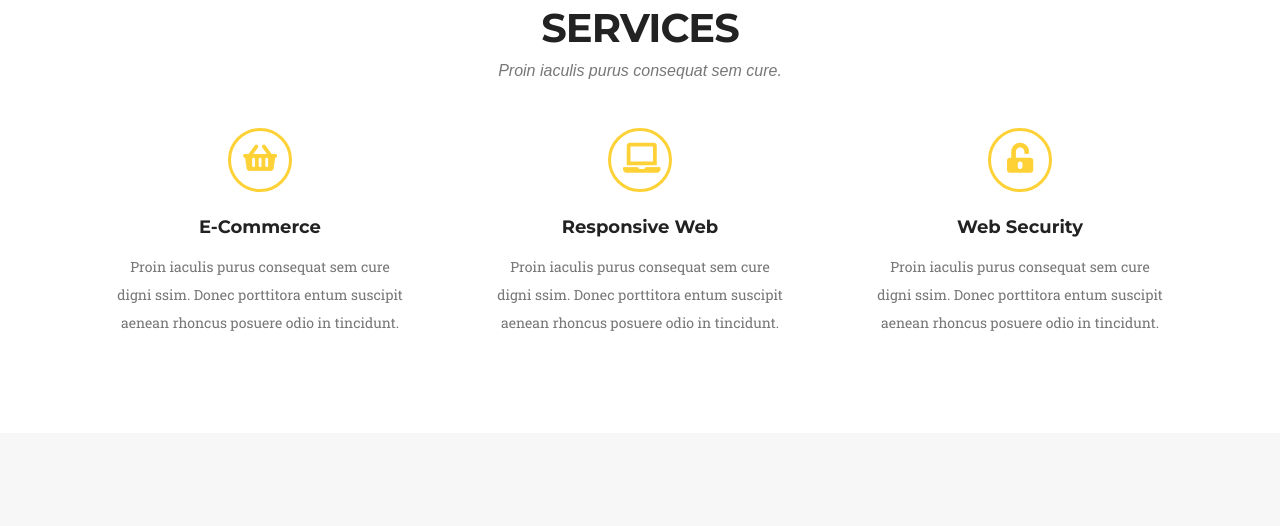
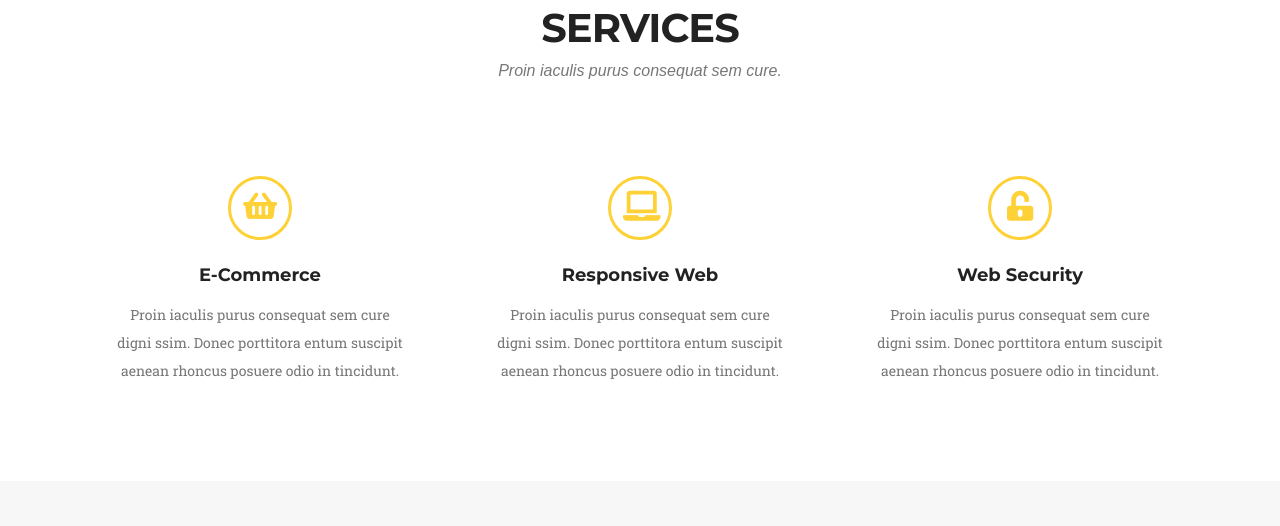
Before and after one commit to natkalia/Bootcamp_WebDev_Kodilla_Exercise_4.6_Golden, a website: page index.html in a window 1280 px wide. Shown: the part 893-1419 px from the top of the page. Drawn offline with Linux system fonts and the light colour scheme; a web font is replaced by a local one.

Commit message:
change margin in services section

```diff
--- a/sass/style.scss
+++ b/sass/style.scss
@@ -138,7 +138,7 @@ $font-four: "Lobster Two", cursive;
     margin-bottom: 24px;
   }
   & .row {
-    margin-top: 48px;
+    margin-top: 96px;
   }
 }
 
```
Also changed, not shown: css/style.css, sass/style.css, sass/style.min.css.
